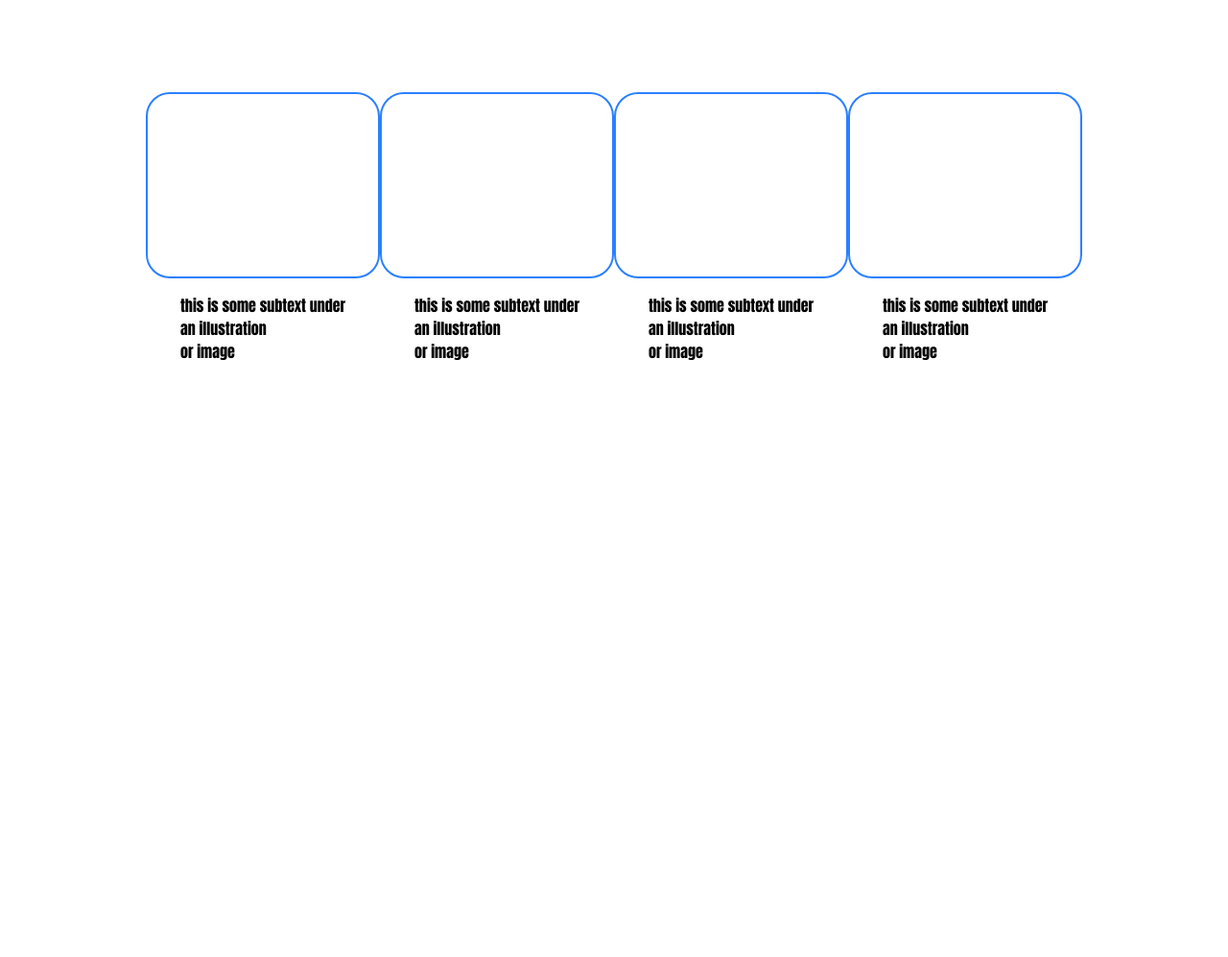
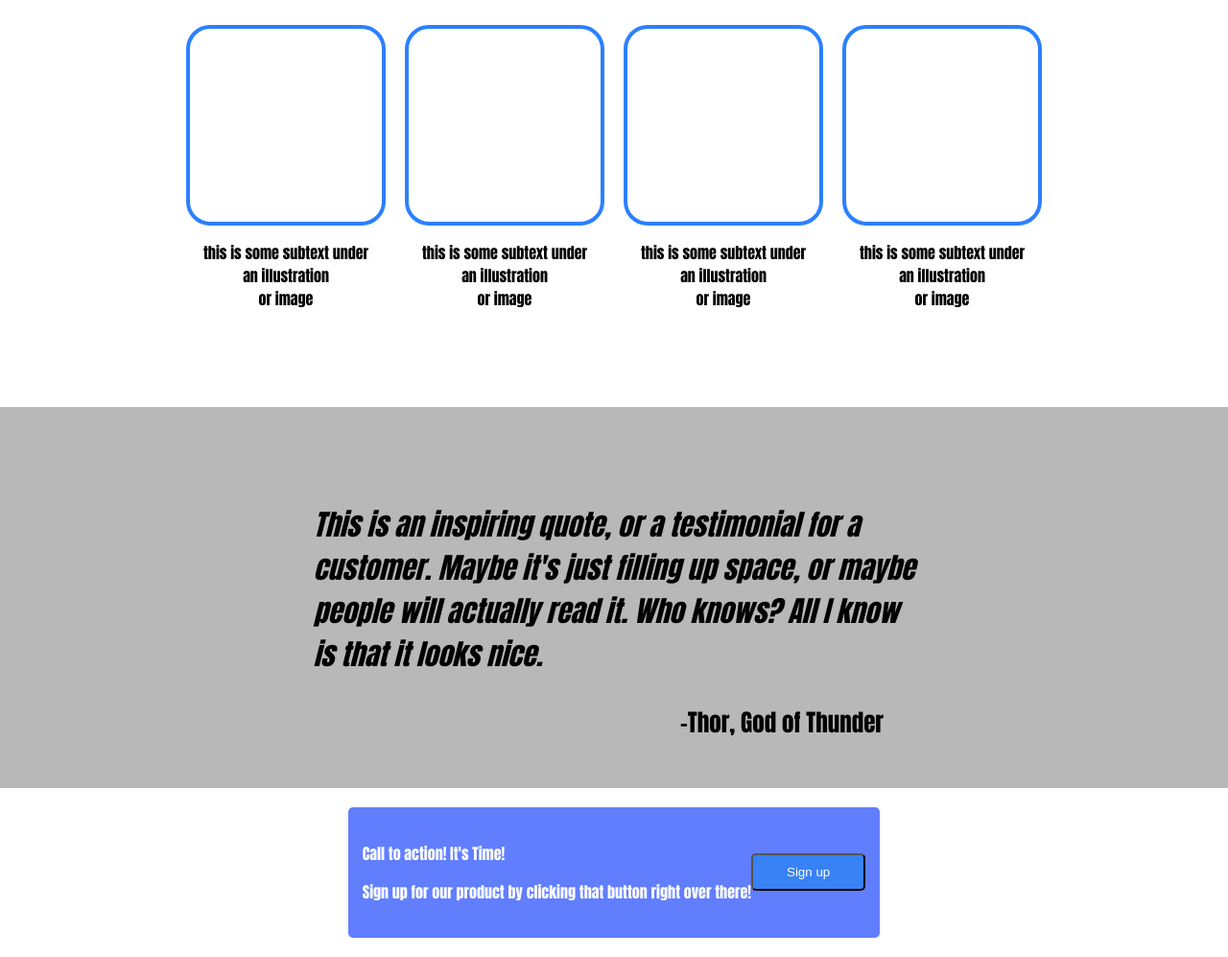
Before and after one commit to hagasen/landing, a plain HTML site: page index.html in a window 1280 px wide. Shown: the part 661-1658 px from the top of the page at 96% size. Before the commit the page ends 1055 px from the top, so only its background shows below. Drawn offline with Linux system fonts and the light colour scheme.

Commit message:
added fourth and last part

```diff
--- a/index.html
+++ b/index.html
@@ -36,7 +36,8 @@
 
 <!--second part-->
 <div class="secondpart">
-    <p>Some random information.<p> <br> <br>
+    <br>
+    <p class="rando">Some random information.<p>
         <div class="allboxes">
         <div class="boxcontainer">
             <div class="box">
@@ -69,18 +70,30 @@
     </div>
 </div>
 
+<!--third part-->
+<div class="thirdpart">
+    <p class="quote">
+        This is an inspiring quote, or a testimonial for a <br> customer. Maybe it's just filling up space,
+        or maybe <br> people will actually read it. Who knows?
+        All I know <br> is that it looks nice.
+     </p>
+     <p class="quoted">
+        -Thor, God of Thunder
+    </p>
 </div>
+     <div class="fourthpart">
+        <div class="bluebox">
+            <div class="text">
+            <p>Call to action! It's Time!</p>
+            <p>Sign up for our product by clicking that button right over there!</p>
+            </div>
+            <div class="signup">
+                <button>Sign up</button>
+            </div>
 
-
-
-
-
-
-<!--qwakrs-->
-
-
-
-
+        </div>
+     </div>
+</div>
 
 
 
--- a/stylesheet.css
+++ b/stylesheet.css
@@ -68,31 +68,78 @@ color: white;
     background-color: white;
     align-items: center;
     flex-direction: column;
+    padding-bottom: 85px;
 
+}
+
+.rando{
+    font-size: 250%;
+    font-weight: 900;
+    margin: 30px 0px 10px 0px;
 }
 
 .allboxes{
     display: flex;
-    justify-content: space-between;
-    margin-top: 90px;
-
 }
 
 .boxcontainer{
     display: flex;
     flex-direction: column;
-    justify-content: center;
+    justify-content: flex-start;
     align-items: center;
+    text-align: center;
+    margin: 0px 10px 0px 10px;
 }
 
 .box{
     border-radius: 25px;
-    border: 2px solid #2b80ff;
+    border: 4px solid #2b80ff;
     padding: 20px;
-    width: 200px;
-    height: 150px;
+    width: 160px;
+    height: 161px;
 }
 
 h1{
     font-family: Impact, Haettenschweiler, 'Arial Narrow Bold', sans-serif;
+    font-weight: bolder;
 }
+
+.thirdpart{
+    display: flex;
+    background-color: rgb(185, 184, 184);
+    flex-direction: column;
+    justify-content: center;
+    align-items: center;
+
+}
+.quote{
+    margin-top: 100px;
+    text-align: left;
+    font-weight: lighter;
+    font-style: italic;
+    font-size: 30px;
+}
+
+.quoted{
+    text-align: right;
+    font-size: 25px;
+    font-weight: bolder;
+    margin: 0px 0px 50px 350px;
+}
+
+.fourthpart{
+    background-color: white;
+    display: flex;
+    justify-content: center;
+
+}
+
+.bluebox{
+    display: flex;
+    padding: 20px 15px 20px 15px;
+    background-color: rgb(97, 126, 255);
+    color: white;
+    align-items: center;
+    border-radius: 5px;
+    margin: 20px 0px 20px 0px;
+}
```
